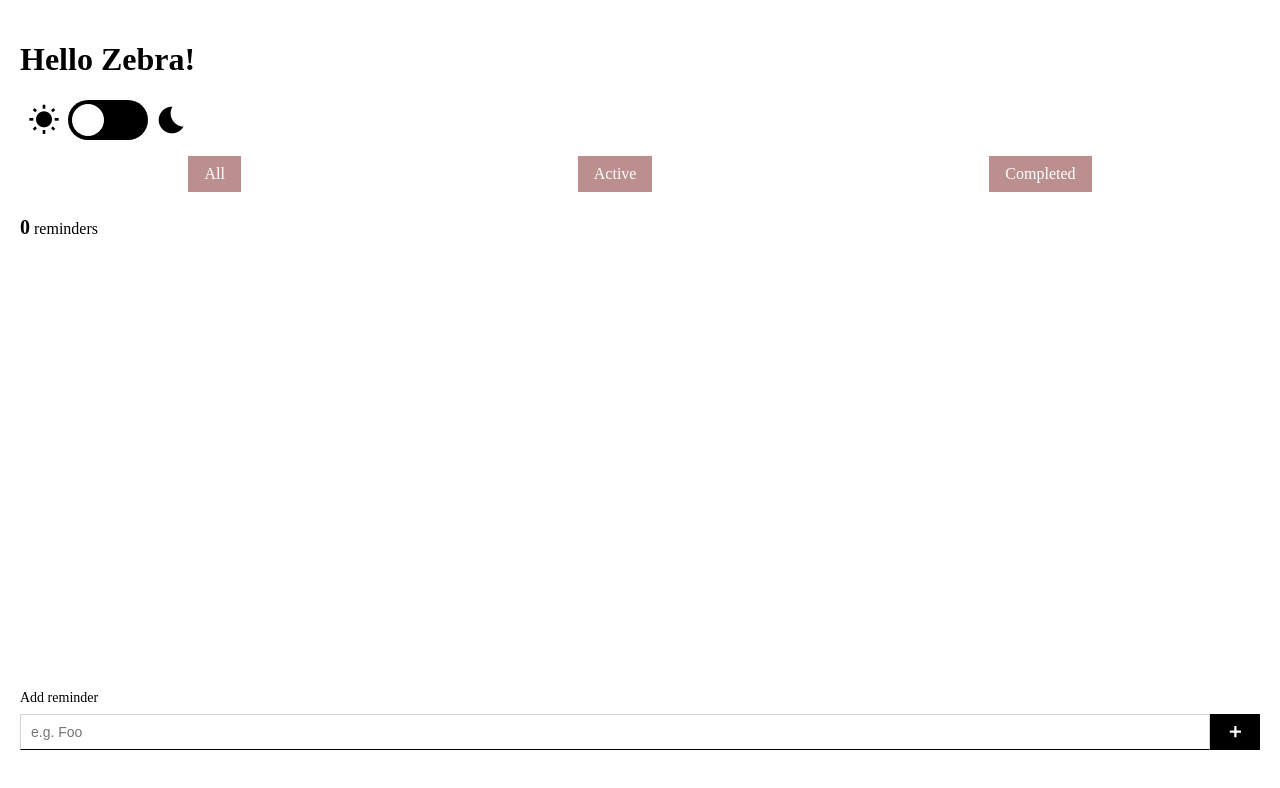
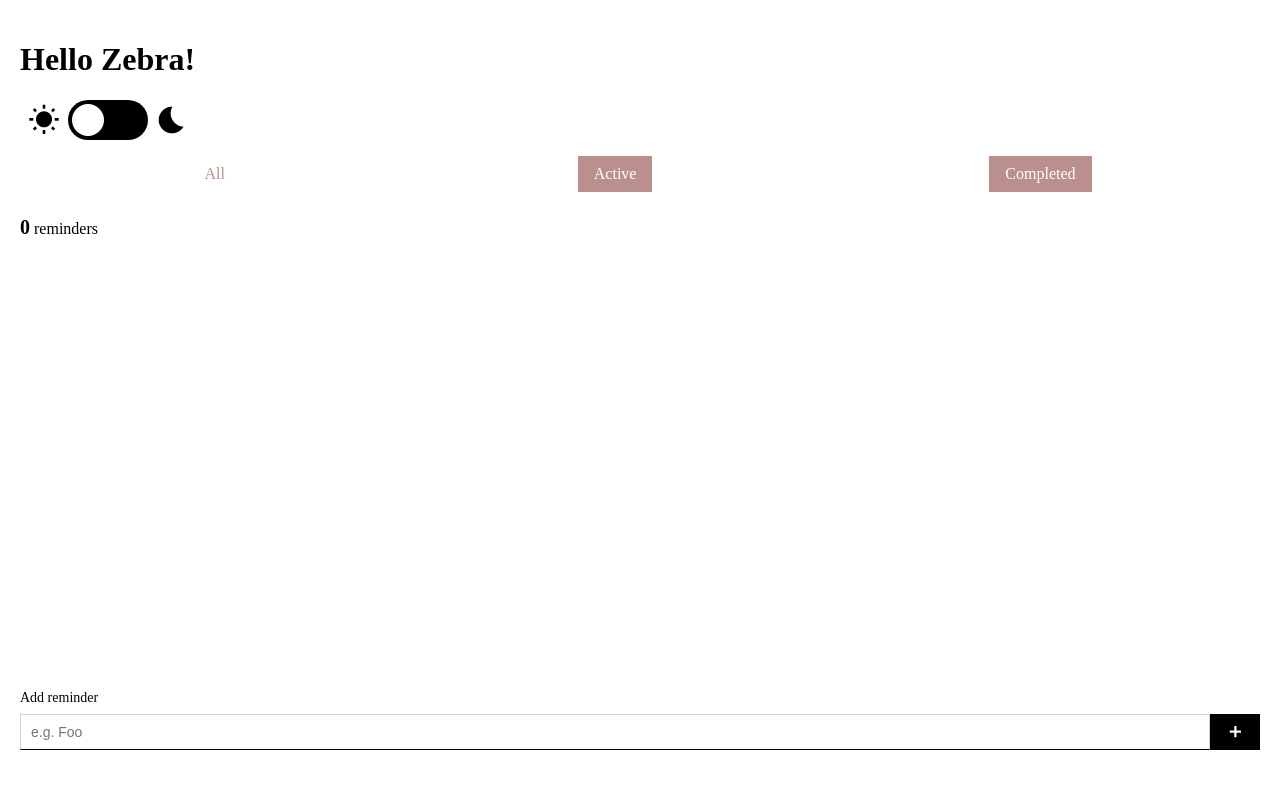
Before and after one commit to Fractalbonita/zebra-project, a React (Create React App) app: page / in a window 1280 px wide. Shown: the top 788 px of the page. Built offline with nearby package versions, Linux system fonts and the light colour scheme.

Commit message:
Add toggle state to button

```diff
--- a/src/components/Button.js
+++ b/src/components/Button.js
@@ -3,6 +3,7 @@ import styled from 'styled-components';
 import Icon from './Icon';
 
 export default function ({
+  isPressed,
   background,
   border,
   disabled,
@@ -19,7 +20,13 @@ export default function ({
   type,
 }) {
   return (
-    <Button disabled={disabled} type={type} name={name} onClick={onClick}>
+    <Button
+      disabled={disabled}
+      type={type}
+      name={name}
+      onClick={onClick}
+      aria-pressed={isPressed}
+    >
       <Icon icon={icon} />
       {title}
     </Button>
@@ -65,6 +72,11 @@ const Button = styled.button`
     animation: gradient 0.2s;
   }
 
+  &[aria-pressed='true'] {
+    background-color: ${(props) => props.background || 'var(--surface)'};
+    color: ${(props) => props.background || 'var(--primary)'};
+  }
+
   span {
     font-size: 18px;
     font-weight: bolder;
```
